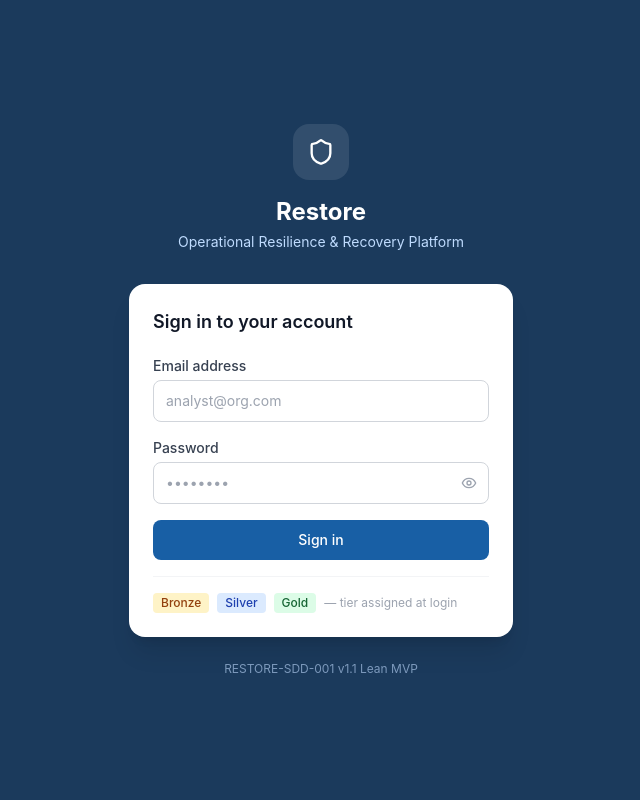
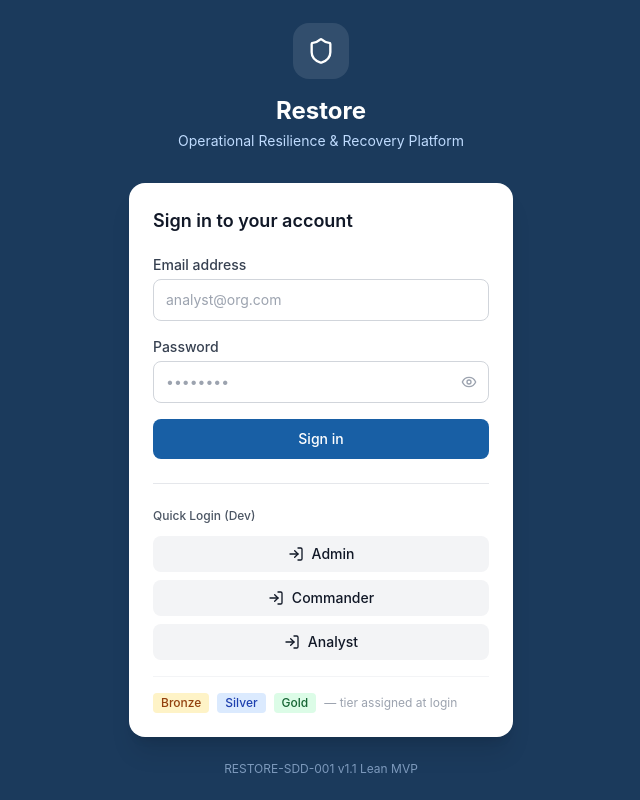
Before and after one commit to xsallowed/Restore, a React (Vite) app in the folder apps/web/: page /login in a window 1280 px wide. Shown: the whole page, without its empty margins (319-959 px from the left). Built offline with nearby package versions, Linux system fonts and the light colour scheme; no server answers.

Commit message:
Add quick login buttons for development without password

```diff
--- a/apps/web/src/pages/LoginPage.tsx
+++ b/apps/web/src/pages/LoginPage.tsx
@@ -4,7 +4,7 @@ import { useForm } from 'react-hook-form';
 import { zodResolver } from '@hookform/resolvers/zod';
 import { z } from 'zod';
 import toast from 'react-hot-toast';
-import { Shield, Eye, EyeOff } from 'lucide-react';
+import { Shield, Eye, EyeOff, LogIn } from 'lucide-react';
 import { authApi } from '../lib/api';
 import { useAuth } from '../store/auth';
 
@@ -32,6 +32,19 @@ export function LoginPage() {
     } catch {
       toast.error('Invalid email or password');
     }
+  };
+
+  const quickLogin = (email: string, displayName: string, tier: 'BRONZE' | 'SILVER' | 'GOLD' | 'ADMIN') => {
+    const mockToken = 'mock-dev-token-' + Date.now();
+    setAuth(mockToken, {
+      sub: 'dev-user-' + Date.now(),
+      email,
+      displayName,
+      restore_tier: tier,
+      restore_roles: [tier === 'ADMIN' ? 'ADMIN' : tier === 'SILVER' ? 'COMMANDER' : 'RESPONDER']
+    });
+    toast.success(`Logged in as ${email}`);
+    navigate('/');
   };
 
   return (
@@ -93,6 +106,37 @@ export function LoginPage() {
             </button>
           </form>
 
+          {/* Quick login buttons for development */}
+          <div className="mt-6 pt-6 border-t border-gray-200">
+            <p className="text-xs text-gray-600 mb-3 font-medium">Quick Login (Dev)</p>
+            <div className="grid grid-cols-1 gap-2">
+              <button
+                type="button"
+                onClick={() => quickLogin('admin@restore.local', 'Admin User', 'ADMIN')}
+                className="flex items-center justify-center gap-2 w-full bg-gray-100 hover:bg-gray-200 text-gray-900 font-medium py-2 rounded-lg text-sm transition-colors"
+              >
+                <LogIn size={16} />
+                Admin
+              </button>
+              <button
+                type="button"
+                onClick={() => quickLogin('commander@restore.local', 'Incident Commander', 'SILVER')}
+                className="flex items-center justify-center gap-2 w-full bg-gray-100 hover:bg-gray-200 text-gray-900 font-medium py-2 rounded-lg text-sm transition-colors"
+              >
+                <LogIn size={16} />
+                Commander
+              </button>
+              <button
+                type="button"
+                onClick={() => quickLogin('analyst@restore.local', 'SOC Analyst', 'BRONZE')}
+                className="flex items-center justify-center gap-2 w-full bg-gray-100 hover:bg-gray-200 text-gray-900 font-medium py-2 rounded-lg text-sm transition-colors"
+              >
+                <LogIn size={16} />
+                Analyst
+              </button>
+            </div>
+          </div>
+
           <div className="mt-4 pt-4 border-t border-gray-100">
             <div className="flex gap-2 text-xs text-gray-500">
               <span className="inline-block px-2 py-0.5 bg-amber-100 text-amber-800 rounded font-medium">Bronze</span>
```
